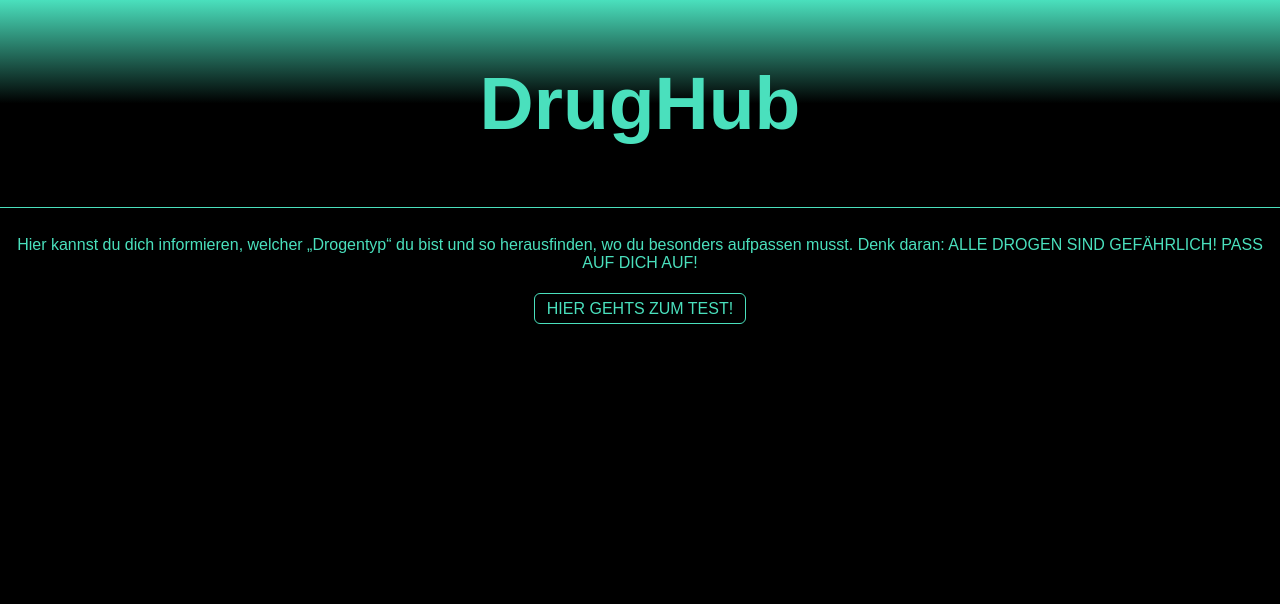
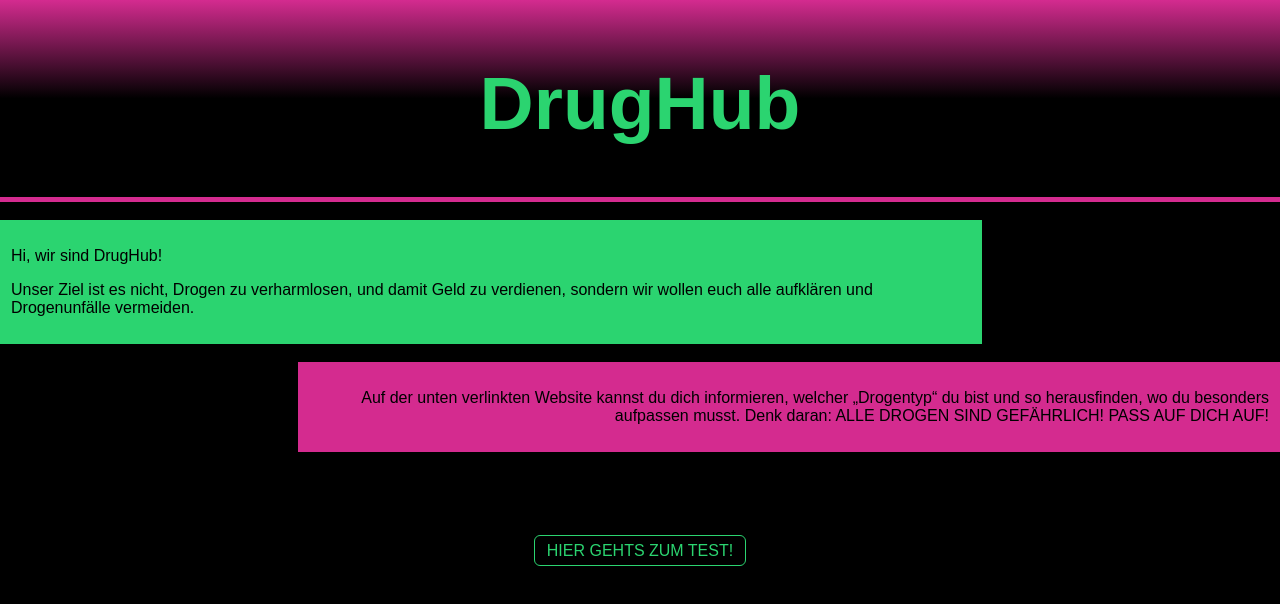
Before and after one commit to DrugHubSaS/DrugHub, a plain HTML site: page index.html in a window 1280 px wide. Drawn offline with Linux system fonts and the light colour scheme.

Commit message:
Add files via upload

```diff
--- a/index.html
+++ b/index.html
@@ -13,10 +13,21 @@
       </h1>
     </div>
     <br>
-    <p>
-      Hier kannst du dich informieren, welcher „Drogentyp“ du bist und so herausfinden, wo du besonders aufpassen musst. Denk daran: ALLE DROGEN SIND GEFÄHRLICH! PASS AUF DICH AUF!
-    </p>
+    <div class="contleft">
+      <p>
+        Hi, wir sind DrugHub!
+      </p>
+      <p>
+        Unser Ziel ist es nicht, Drogen zu verharmlosen, und damit Geld zu verdienen, sondern wir wollen euch alle aufklären und Drogenunfälle vermeiden.
+      </p>
+    </div>
     <br>
+    <div class="contright">
+      <p>
+        Auf der unten verlinkten Website kannst du dich informieren, welcher „Drogentyp“ du bist und so herausfinden, wo du besonders aufpassen musst. Denk daran: ALLE DROGEN SIND GEFÄHRLICH! PASS AUF DICH AUF!
+      </p>
+    </div>
+    <br><br><br><br><br><br><br><br><br><br>
     <center>
       <a class="myprimarybutton" href="https://www.testedich.de/persoenlichkeitstests/welcher-gegenstand-bist-du/welcher-anderer-gegenstand-bist-du/quiz22/1166384633/welche-droge-bist-du">
         Hier gehts zum Test!
--- a/style.css
+++ b/style.css
@@ -6,18 +6,37 @@ body {
 }
 
 .container {
-    padding: 10px;
-    border-bottom: solid 1px #4ae0bd;
-    background: linear-gradient(0deg, rgba(0,0,0,1) 50%, rgba(74,224,189,1) 100%);
-}
-p {
-  text-align: center;
-  color: #4ae0bd;
-  margin: 10px 10px 10px 10px;
+    padding-top: 10px;
+    border-bottom: solid 5px #D42B8F;
+    background: linear-gradient(0deg, #000000 50%, #D42B8F 100%);
+    color: #000000;
 }
 
+.contleft{
+  padding: 10px;
+  border: solid 1px #2BD470;
+  background: #2BD470;
+  align-items: left;
+  text-align: left;
+  color: #000000;
+  width: 75vw;
+}
+
+.contright{
+  padding: 10px;
+  border: solid 1px #D42B8F;
+  background: #D42B8F;
+  position: absolute;
+  right: 0;
+  text-align: right;
+  color: #000000;
+  width: 75vw;
+}
+
+
+
 h1{
-  color: #4ae0bd;
+  color: #2BD470;
   text-align: center;
   font-size: 75px;
 }
@@ -30,11 +49,11 @@ h4 {
 .myprimarybutton {
   border-width: 1px;
   border-style: solid;
-  border-color: #4ae0bd;
+  border-color: #2BD470;
   border-radius: 6px;
   margin: 20px;
   padding: 6px 12px 6px 12px;
-  color: #4ae0bd;
+  color: #2BD470;
   text-decoration: none;
   text-transform: uppercase;
   background-color: #000000;
@@ -43,7 +62,7 @@ h4 {
 
 .myprimarybutton:hover {
   border-color: #000000;
-  background-color: #4ae0bd;
+  background-color: #2BD470;
   color: #000000;
 }
 
@@ -52,5 +71,5 @@ h4 {
 }
 
 .myprimarybutton:visited {
-  color: #4ae0bd;
+  color: #2BD470;
 }
```
